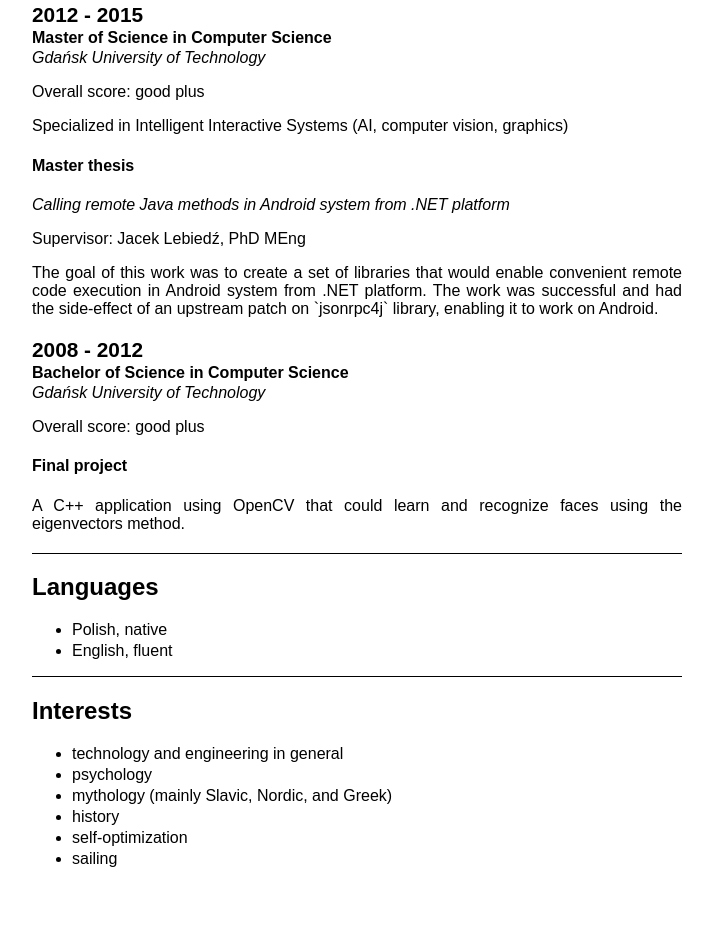
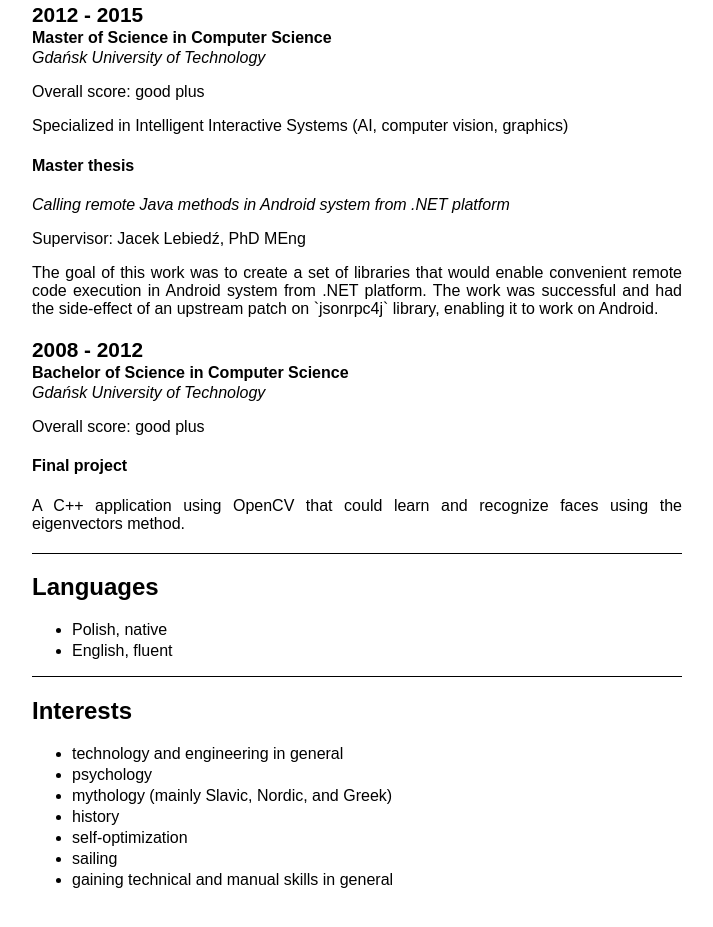
Before and after one commit to butla/bultrowicz.com, a plain HTML site: page cv/cv_Michał_Bultrowicz.html in a window 1280 px wide. Shown: the part 7784-8711 px from the top of the page, without its empty margins (38-751 px from the left). Drawn offline with Linux system fonts and the light colour scheme.

Commit message:
cv: interests - gaining skills in general

```diff
--- a/cv/cv_Michał_Bultrowicz.html
+++ b/cv/cv_Michał_Bultrowicz.html
@@ -635,6 +635,7 @@
     <li>history</li>
     <li>self-optimization</li>
     <li>sailing</li>
+    <li>gaining technical and manual skills in general</li>
   </ul>
 </section>
 
```
Also changed, not shown: 1 other file.
